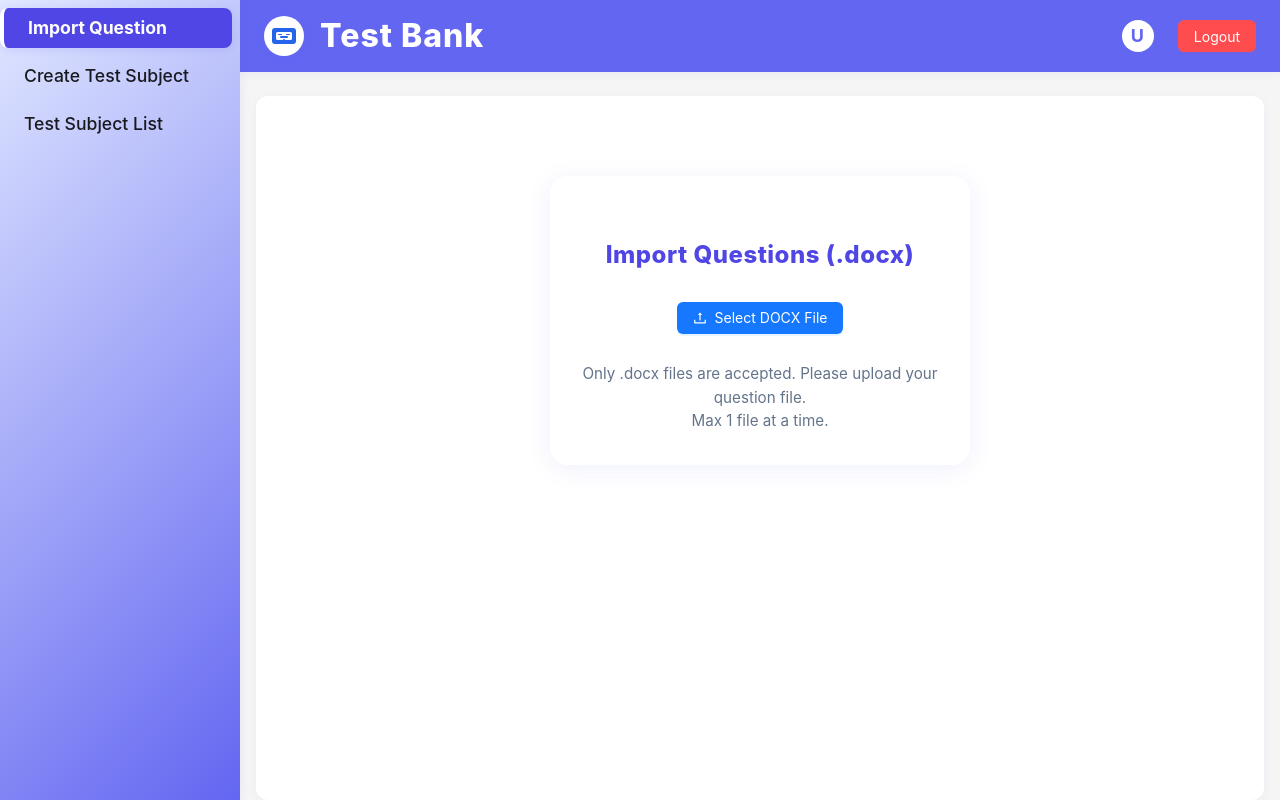
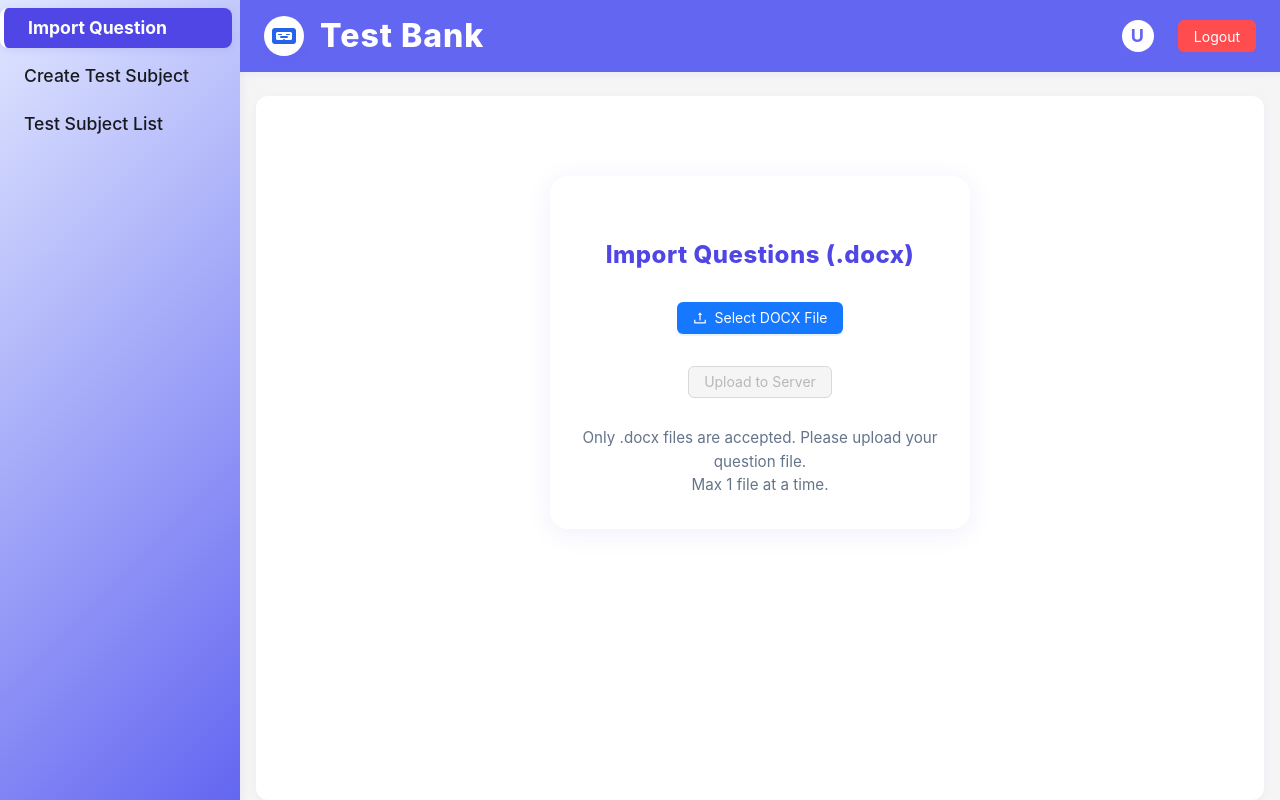
Before and after one commit to superda10/TestBank, a React (Create React App) app: page /app/import-question in a window 1280 px wide. Built offline with nearby package versions, Linux system fonts and the light colour scheme; no server answers; sample sign-in values are in the browser's storage.

Commit message:
Integrate api upload questions

```diff
--- a/src/config/index.js
+++ b/src/config/index.js
@@ -1,4 +1,5 @@
 export const APIS_TEST_BANK = {
     login: '/authen/login',
     logout: '/authen/logout',
+    uploadQuestions: '/questions/questions/upload/',
 }
--- a/src/pages/ImportQuestion/ImportQuestion.jsx
+++ b/src/pages/ImportQuestion/ImportQuestion.jsx
@@ -1,24 +1,60 @@
-
-
-import React, { useState } from 'react';
-import { Upload, Button, message } from 'antd';
-import { UploadOutlined } from '@ant-design/icons';
-import styles from './ImportQuestion.module.scss';
+import React, { useState, useCallback } from "react";
+import apiTestBankWithToken from "../../service/apiTestBankWithToken";
+import { Upload, Button } from "antd";
+import { UploadOutlined } from "@ant-design/icons";
+import styles from "./ImportQuestion.module.scss";
+import { useGlobalMessage } from "../../context/message";
+import { APIS_TEST_BANK } from "../../config";
 
 const ImportQuestion = () => {
+  const message = useGlobalMessage();
   const [fileList, setFileList] = useState([]);
 
-  const beforeUpload = (file) => {
-    const isDocx = file.type === 'application/vnd.openxmlformats-officedocument.wordprocessingml.document';
-    if (!isDocx) {
-      message.error('You can only upload DOCX files!');
+  const beforeUpload = useCallback(
+    (file) => {
+      const isDocx =
+        file.type ===
+        "application/vnd.openxmlformats-officedocument.wordprocessingml.document";
+      if (!isDocx) {
+        message.error("You can only upload DOCX files!");
+        return Upload.LIST_IGNORE;
+      }
+      setFileList([
+        {
+          uid: file.uid,
+          name: file.name,
+          status: "done",
+          url: "",
+          originFileObj: file,
+        },
+      ]);
+      return false; // Prevent Upload from auto uploading
+    },
+    [message]
+  );
+
+  const handleChange = useCallback(({ fileList }) => {
+    setFileList(fileList);
+  }, []);
+
+  const handleUpload = useCallback(async () => {
+    if (!fileList.length) {
+      message.warning("Please select a DOCX file first.");
+      return;
     }
-    return isDocx || Upload.LIST_IGNORE;
-  };
-
-  const handleChange = ({ fileList }) => {
-    setFileList(fileList);
-  };
+    const formData = new FormData();
+    formData.append("file", fileList[0].originFileObj);
+    try {
+      await apiTestBankWithToken.post(APIS_TEST_BANK.uploadQuestions, formData, {
+        headers: { "Content-Type": "multipart/form-data" },
+      });
+      message.success("File uploaded successfully!");
+      setFileList([]);
+    } catch (error) {
+      message.error(error?.response?.data?.message || "Upload failed!");
+    }
+  }, [fileList, message]);
+  console.log(fileList,'shit');
 
   return (
     <div className={styles.container}>
@@ -32,10 +68,21 @@ const ImportQuestion = () => {
           maxCount={1}
           showUploadList={{ showRemoveIcon: true }}
         >
-          <Button type="primary" icon={<UploadOutlined />}>Select DOCX File</Button>
+          <Button type="primary" icon={<UploadOutlined />}>
+            Select DOCX File
+          </Button>
         </Upload>
+        <Button
+          type="primary"
+          style={{ marginTop: 16 }}
+          disabled={!fileList.length}
+          onClick={handleUpload}
+        >
+          Upload to Server
+        </Button>
         <div className={styles.tips}>
-          Only .docx files are accepted. Please upload your question file.<br/>
+          Only .docx files are accepted. Please upload your question file.
+          <br />
           Max 1 file at a time.
         </div>
       </div>
--- a/src/service/apiTestBankWithToken.js
+++ b/src/service/apiTestBankWithToken.js
@@ -1,9 +1,8 @@
 import axios from "axios";
-import { APIS_TEST_BANK } from "../config";
 
 // Create an axios instance with token from localStorage
 const apiTestBankWithToken = axios.create({
-  baseURL: APIS_TEST_BANK.baseUrl || "/", // fallback if not set
+  baseURL: process.env.REACT_APP_API_URL || 'http://localhost:8000', // fallback if not set
 });
 
 // Add a request interceptor to include token
```
